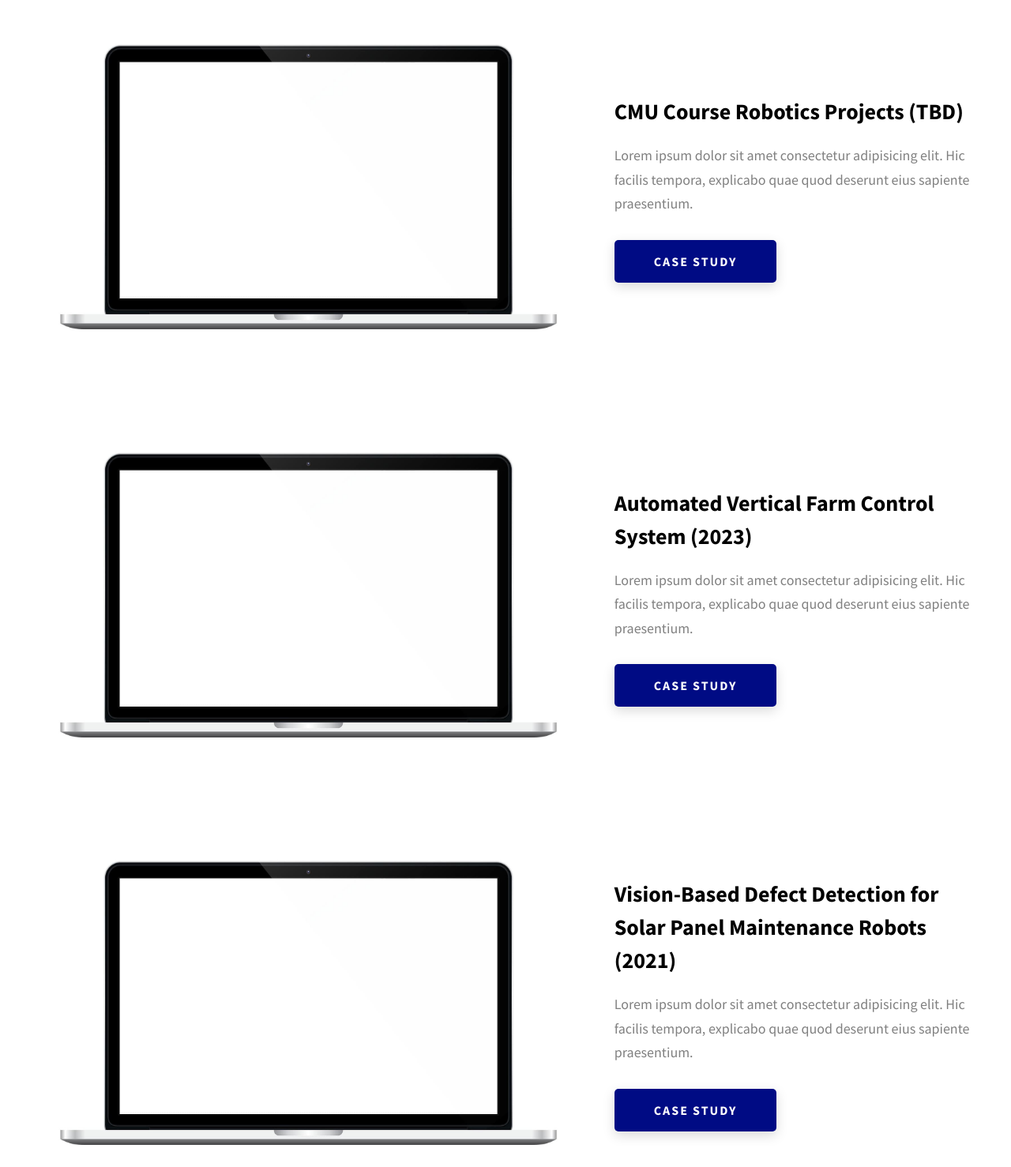
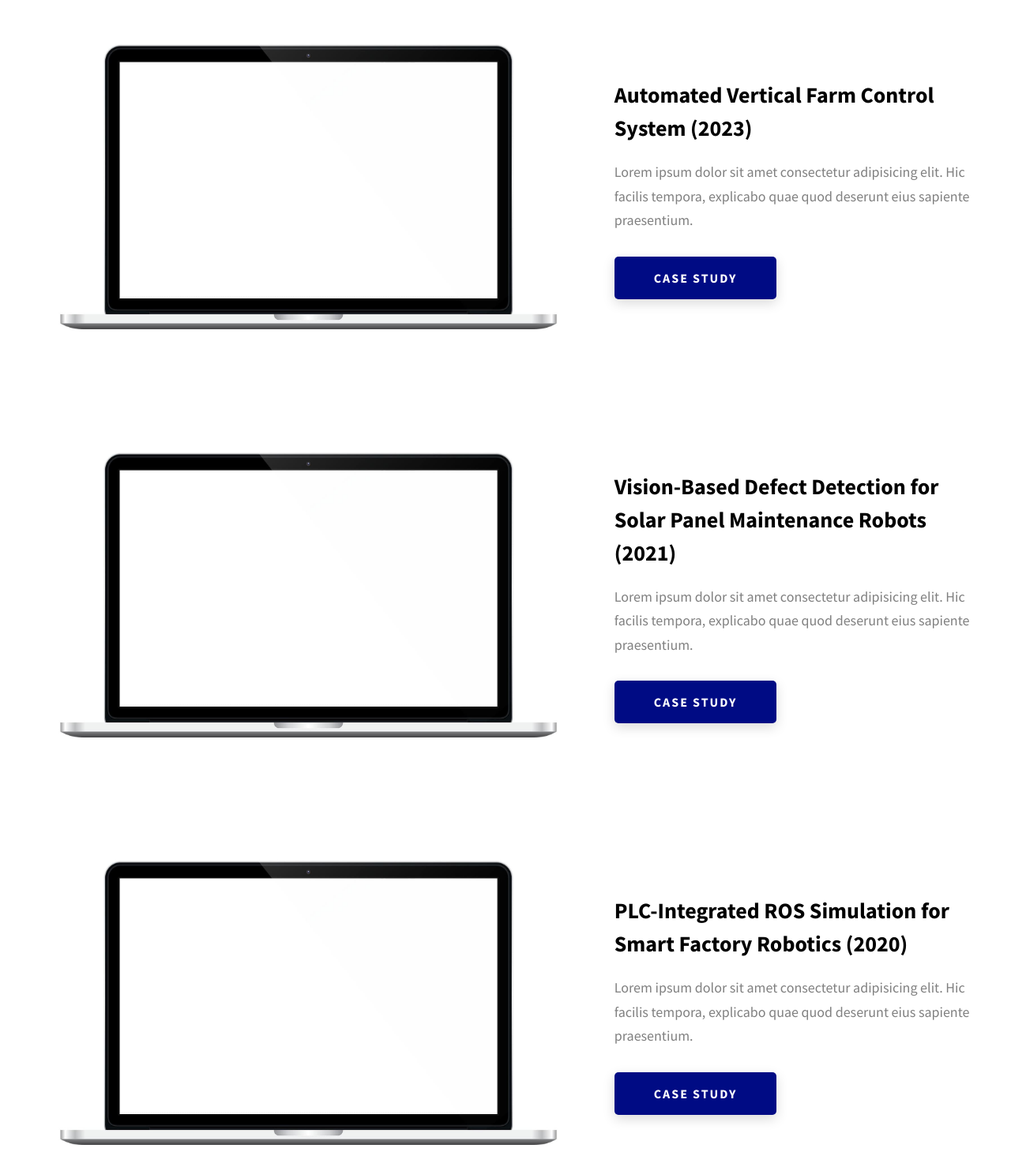
Before and after one commit to robertkim1221/robertkim1221.github.io, a website: page index.html in a window 1280 px wide. Shown: the part 3520-4998 px from the top of the page at 79% size. Drawn offline with Linux system fonts and the light colour scheme.

Commit message:
Minor fix

```diff
--- a/index.html
+++ b/index.html
@@ -291,30 +291,6 @@
               />
             </div>
             <div class="projects__row-content">
-              <h3 class="projects__row-content-title">CMU Course Robotics Projects (TBD)</h3>
-              <p class="projects__row-content-desc">
-                Lorem ipsum dolor sit amet consectetur adipisicing elit. Hic
-                facilis tempora, explicabo quae quod deserunt eius sapiente
-                praesentium.
-              </p>
-              <a
-                href="./project-3.html"
-                class="btn btn--med btn--theme dynamicBgClr"
-                target="_blank"
-                >Case Study</a
-              >
-            </div>
-          </div>
-          <div class="projects__row">
-            <div class="projects__row-img-cont">
-              <img
-                src="./assets/jpeg/project-mockup-example.jpeg"
-                alt="Software Screenshot"
-                class="projects__row-img"
-                loading="lazy"
-              />
-            </div>
-            <div class="projects__row-content">
               <h3 class="projects__row-content-title">Automated Vertical Farm Control System (2023)</h3>
               <p class="projects__row-content-desc">
                 Lorem ipsum dolor sit amet consectetur adipisicing elit. Hic
@@ -363,9 +339,7 @@
               />
             </div>
             <div class="projects__row-content">
-              <h3 class="projects__row-content-title">PLC-Integrated ROS Simulation for Smart Factory Robotics (2020)
-                7.	LiDAR-Based Localization for Above-Ground Tank Inspection Robots (Describes your role in localization.)
-                8.	Dynamics Analysis of a Parallel Robot for Wind Turbine Inspection (Specifically highlights your focus on dynamics analysis.)</h3>
+              <h3 class="projects__row-content-title">PLC-Integrated ROS Simulation for Smart Factory Robotics (2020)</h3>
               <p class="projects__row-content-desc">
                 Lorem ipsum dolor sit amet consectetur adipisicing elit. Hic
                 facilis tempora, explicabo quae quod deserunt eius sapiente
```
